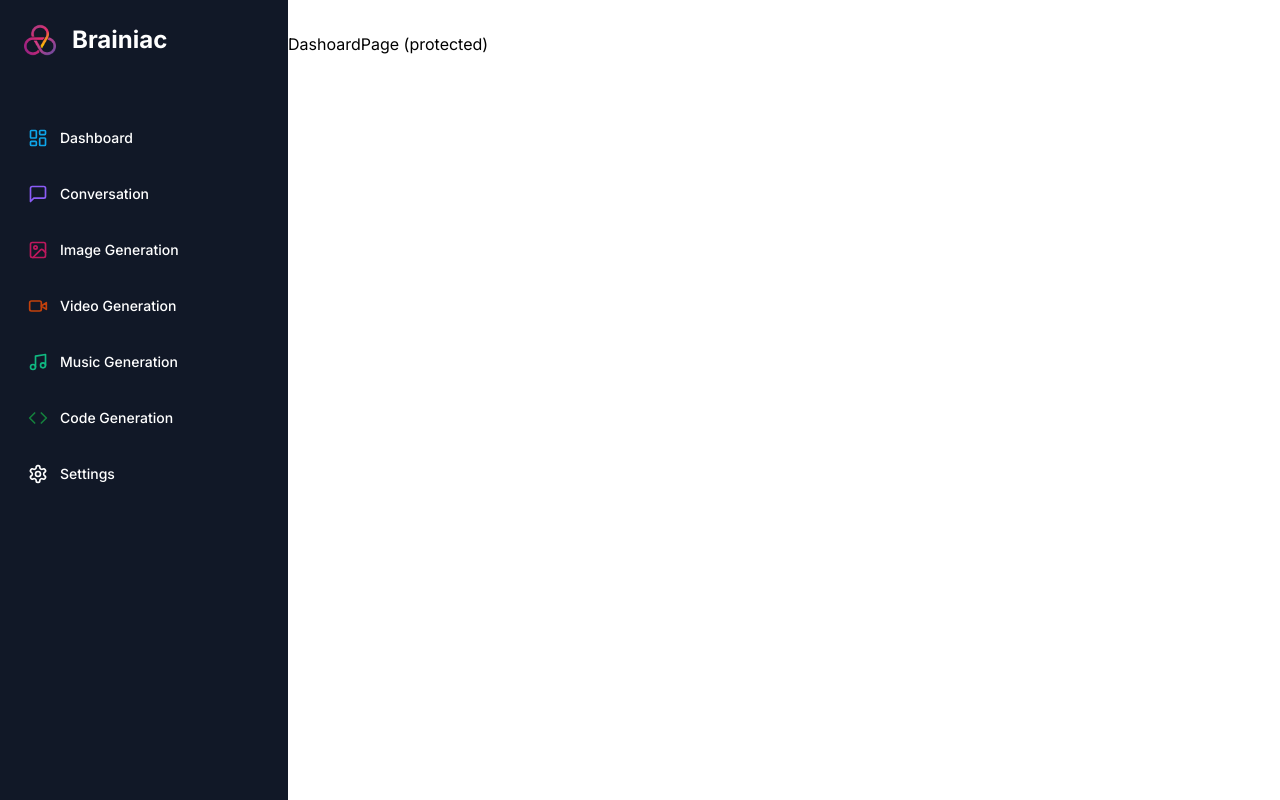
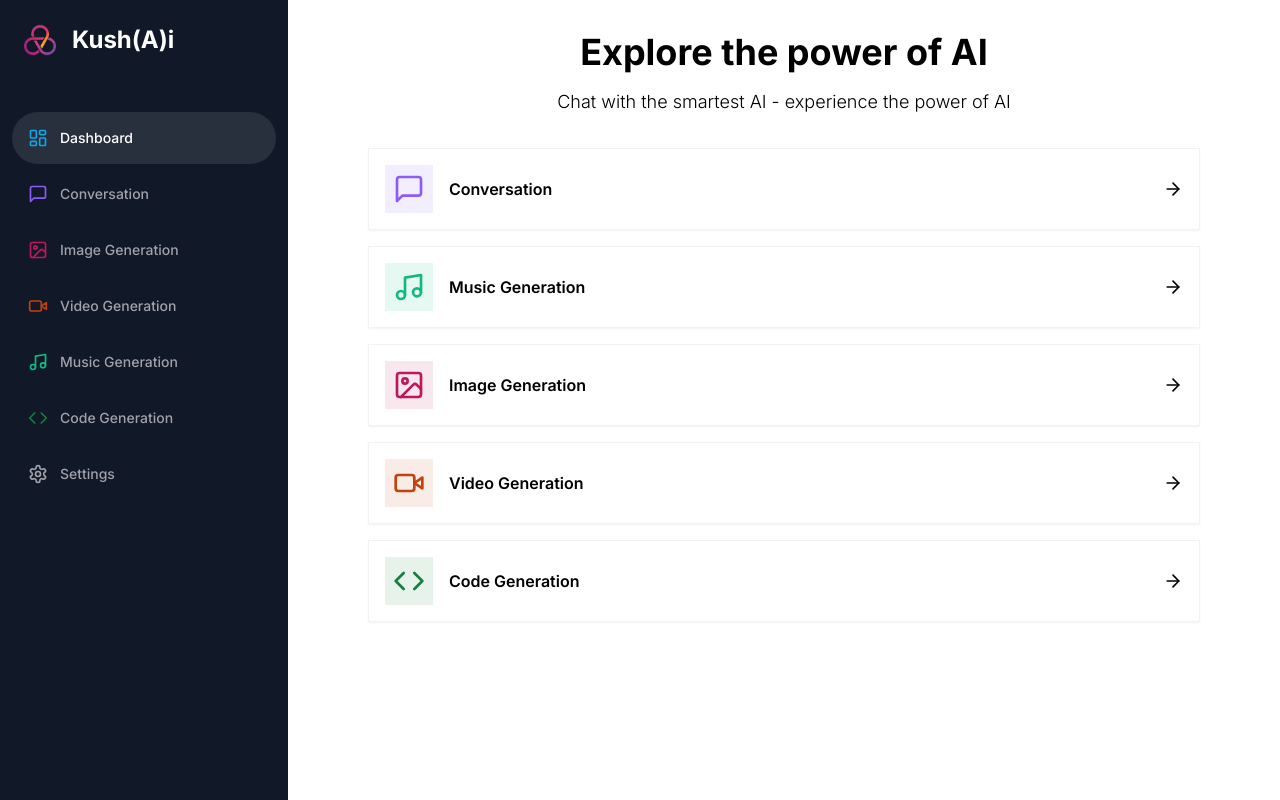
Before and after one commit to numdinkushi/NEXT_JS-Brainiac-AI, a Next.js app: page /dashboard in a window 1280 px wide. Built offline with nearby package versions, Linux system fonts and the light colour scheme.

Commit message:
added dashboard

```diff
--- a/app/(dashboard)/(routes)/dashboard/page.tsx
+++ b/app/(dashboard)/(routes)/dashboard/page.tsx
@@ -1,9 +1,76 @@
+'use client';
+
+import { Card } from "@/components/ui/card";
+import { cn } from "@/lib/utils";
+import { ArrowRight, Code, ImageIcon, MessageSquare, Music, VideoIcon } from "lucide-react";
+import { useRouter } from "next/navigation";
+
+const tools = [
+  {
+    label: "Conversation",
+    icon: MessageSquare,
+    color: "text-violet-500",
+    bgColor: "bg-violet-500/10",
+    href: "/conversation"
+  },
+  {
+    label: "Music Generation",
+    icon: Music,
+    color: "text-emerald-500",
+    bgColor: "bg-emerald-500/10",
+    href: "/music"
+  },
+  {
+    label: "Image Generation",
+    icon: ImageIcon,
+    color: "text-pink-700",
+    bgColor: "bg-pink-700/10",
+    href: "/image"
+  },
+  {
+    label: "Video Generation",
+    icon: VideoIcon,
+    color: "text-orange-700",
+    bgColor: "bg-orange-700/10",
+    href: "/video"
+  },
+  {
+    label: "Code Generation",
+    icon: Code,
+    color: "text-green-700",
+    bgColor: "bg-green-700/10",
+    href: "/code"
+  },
+];
 
 const DashboardPage = () => {
+  const router = useRouter();
+
   return (
-    <div>
-      DashoardPage (protected)</div>
-  )
-}
+    <>
+      <div className="mb-8 space-y-4">
+        <h2 className="text-2xl md:text-4xl font-bold text-center">
+          Explore the power of AI
+        </h2>
+        <p className="text-muted-foreground text-gray-400 font-light text-sm md:text-lg text-center">Chat with the smartest AI -  experience the power of AI</p>
+      </div>
+      <div className="px-4 md:px-20 space-y-4">
+        {tools.map((tool, index) => (
+          <Card onClick={() => router.push(tool.href)} key={tool.href} className="p-4 border-black/5 flex items-center justify-between  hover:shadow-md transition cursor-pointer">
+            <div className="flex items-center gap-x-4">
+              <div className={cn("p-2 w-fit rounded-md", tool.bgColor)}>
+                <tool.icon className={cn("w-8 h-8", tool.color)} />
+              </div>
+              <div className="font-semibold">
+                {tool.label}
+              </div>
+            </div>
+            <ArrowRight className="w-5 h-5" />
+          </Card>
+        ))}
+      </div>
+    </>
+  );
+};
 
-export default DashboardPage
+export default DashboardPage;
--- a/app/layout.tsx
+++ b/app/layout.tsx
@@ -6,7 +6,7 @@
 const inter = Inter({ subsets: ['latin'] });
 
 export const metadata: Metadata = {
-  title: 'Brainiac',
+  title: 'Kush(A)i',
   description: 'AI Platform',
 };
 
--- a/components/sidebar.tsx
+++ b/components/sidebar.tsx
@@ -5,6 +5,7 @@
 import { Montserrat } from "next/font/google";
 import Image from "next/image";
 import Link from "next/link";
+import { usePathname } from "next/navigation";
 
 const montserrat = Montserrat({ weight: "600", subsets: ["latin"] });
 
@@ -54,6 +55,8 @@
 ];
 
 const Sidebar = () => {
+
+    const pathname = usePathname();
     return (
         <div className="space-y-4 py-4 flex flex-col h-full bg-[#111827] text-white">
             <div className="px-3 py-2 flex-1">
@@ -61,14 +64,14 @@
                     <div className="relative w-8 h-8 mr-4">
                         <Image fill alt="Logo" src="/logo.png" />
                     </div>
-                    <h1 className={cn("text-2xl font-bold", montserrat)}>Brainiac</h1>
+                    <h1 className={cn("text-2xl font-bold", montserrat)}>Kush(A)i</h1>
                 </Link>
                 <div className="space-y-1">
                     {routes.map((route, index) => (
                         <Link
                             href={route.href}
                             key={index}
-                            className="text-sm group flex p-1 w-full justify-start font-medium cursor-pointer hover:text-white hover:bg-white/10 rounded-full transition"
+                            className={cn("text-sm group flex p-1 w-full justify-start font-medium cursor-pointer hover:text-white hover:bg-white/10 rounded-full transition", pathname === route.href ? "text-white bg-white/10" : "text-zinc-400")}
                         >
                             <div className="flex items-center">
                                 <route.icon className={cn("h-5 w-5 m-3", route.color)} />
--- /dev/null
+++ b/components/ui/card.tsx
@@ -0,0 +1,79 @@
+import * as React from "react"
+
+import { cn } from "@/lib/utils"
+
+const Card = React.forwardRef<
+  HTMLDivElement,
+  React.HTMLAttributes<HTMLDivElement>
+>(({ className, ...props }, ref) => (
+  <div
+    ref={ref}
+    className={cn(
+      "rounded-lg border bg-card text-card-foreground shadow-sm",
+      className
+    )}
+    {...props}
+  />
+))
+Card.displayName = "Card"
+
+const CardHeader = React.forwardRef<
+  HTMLDivElement,
+  React.HTMLAttributes<HTMLDivElement>
+>(({ className, ...props }, ref) => (
+  <div
+    ref={ref}
+    className={cn("flex flex-col space-y-1.5 p-6", className)}
+    {...props}
+  />
+))
+CardHeader.displayName = "CardHeader"
+
+const CardTitle = React.forwardRef<
+  HTMLParagraphElement,
+  React.HTMLAttributes<HTMLHeadingElement>
+>(({ className, ...props }, ref) => (
+  <h3
+    ref={ref}
+    className={cn(
+      "text-2xl font-semibold leading-none tracking-tight",
+      className
+    )}
+    {...props}
+  />
+))
+CardTitle.displayName = "CardTitle"
+
+const CardDescription = React.forwardRef<
+  HTMLParagraphElement,
+  React.HTMLAttributes<HTMLParagraphElement>
+>(({ className, ...props }, ref) => (
+  <p
+    ref={ref}
+    className={cn("text-sm text-muted-foreground", className)}
+    {...props}
+  />
+))
+CardDescription.displayName = "CardDescription"
+
+const CardContent = React.forwardRef<
+  HTMLDivElement,
+  React.HTMLAttributes<HTMLDivElement>
+>(({ className, ...props }, ref) => (
+  <div ref={ref} className={cn("p-6 pt-0", className)} {...props} />
+))
+CardContent.displayName = "CardContent"
+
+const CardFooter = React.forwardRef<
+  HTMLDivElement,
+  React.HTMLAttributes<HTMLDivElement>
+>(({ className, ...props }, ref) => (
+  <div
+    ref={ref}
+    className={cn(" flex items-center p-6 pt-0", className)}
+    {...props}
+  />
+))
+CardFooter.displayName = "CardFooter"
+
+export { Card, CardHeader, CardFooter, CardTitle, CardDescription, CardContent }
```
